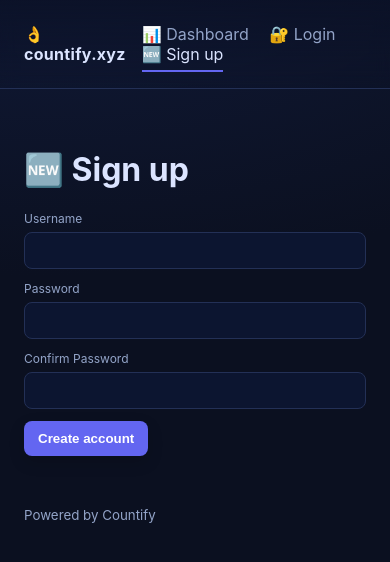
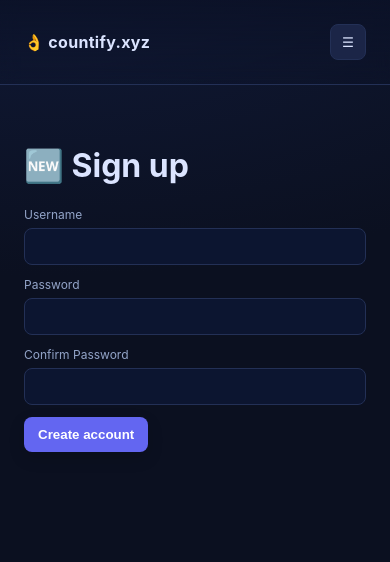
Before and after one commit to altan-me/api.countify.xyz, a Flask app: page /signup in a window 390 px wide. Shown: the top 562 px of the page. Run offline with Flask 3, Linux system fonts and the light colour scheme.

Commit message:
Fix mobile nav ui

```diff
--- a/static/style.css
+++ b/static/style.css
@@ -53,6 +53,9 @@ body {
   color: var(--text);
   border-bottom-color: var(--accent);
 }
+
+/* Mobile nav toggle (hidden on desktop) */
+.nav-toggle { display: none; }
 
 /* User menu */
 .user-menu { position: relative; display: inline-block; margin-left: 12px; }
@@ -258,6 +261,42 @@ canvas { width: 100% !important; }
 @media (max-width: 900px) {
   .cards { grid-template-columns: 1fr; }
   .grid-2 { grid-template-columns: 1fr; }
+  .nav-inner { position: relative; }
+  .nav-toggle {
+    display: inline-flex;
+    align-items: center;
+    justify-content: center;
+    width: 36px;
+    height: 36px;
+    margin-left: auto;
+    background: #1b2547;
+    border: 1px solid var(--border);
+    border-radius: 8px;
+    color: var(--text);
+    cursor: pointer;
+  }
+  .nav-links {
+    display: none;
+    position: absolute;
+    top: 54px;
+    right: 16px;
+    left: 16px;
+    background: var(--panel);
+    border: 1px solid var(--border);
+    border-radius: 12px;
+    padding: 10px 12px;
+    box-shadow: 0 10px 24px rgba(0,0,0,0.35);
+    flex-direction: column;
+    gap: 6px;
+    z-index: 100;
+  }
+  .nav-links.open { display: flex; }
+  .nav-links a {
+    margin-left: 0;
+    padding: 8px 10px;
+    border-radius: 8px;
+  }
+  .nav-links a:hover { background: rgba(255,255,255,0.04); }
 }
 
 
--- a/templates/signup.html
+++ b/templates/signup.html
@@ -10,7 +10,8 @@
     <nav class="navbar">
       <div class="container nav-inner">
         <a class="brand" href="/">👌 countify.xyz</a>
-        <div class="nav-links">
+        <button class="nav-toggle" aria-label="Toggle navigation" onclick="toggleNav(event)">☰</button>
+        <div class="nav-links" id="primaryNav">
           <a href="/dashboard" class="{{ 'active' if request.path.startswith('/dashboard') else '' }}">📊 Dashboard</a>
           {% if g.user %}
           <div class="user-menu">
@@ -59,11 +60,22 @@
       </form>
     </main>
 
-    <footer class="container muted">
-      <small>Powered by Countify</small>
-    </footer>
+
 
     <script>
+      function toggleNav(e){
+        e.preventDefault();
+        const nav = document.getElementById('primaryNav');
+        if(!nav) return;
+        nav.classList.toggle('open');
+        const btn = e.currentTarget || e.target;
+        if(btn && btn.classList && btn.classList.contains('nav-toggle')){
+          btn.setAttribute('aria-expanded', nav.classList.contains('open') ? 'true' : 'false');
+        }
+        nav.querySelectorAll('a').forEach(a => {
+          a.addEventListener('click', () => nav.classList.remove('open'), { once: true });
+        });
+      }
       function toggleUserMenu(e){
         e.preventDefault();
         const dd = document.getElementById('userDropdown');
```
Also changed, not shown: templates/dashboard.html (+16 -4 lines), templates/landing.html (+15 -1 lines), templates/login.html (+16 -4 lines).
